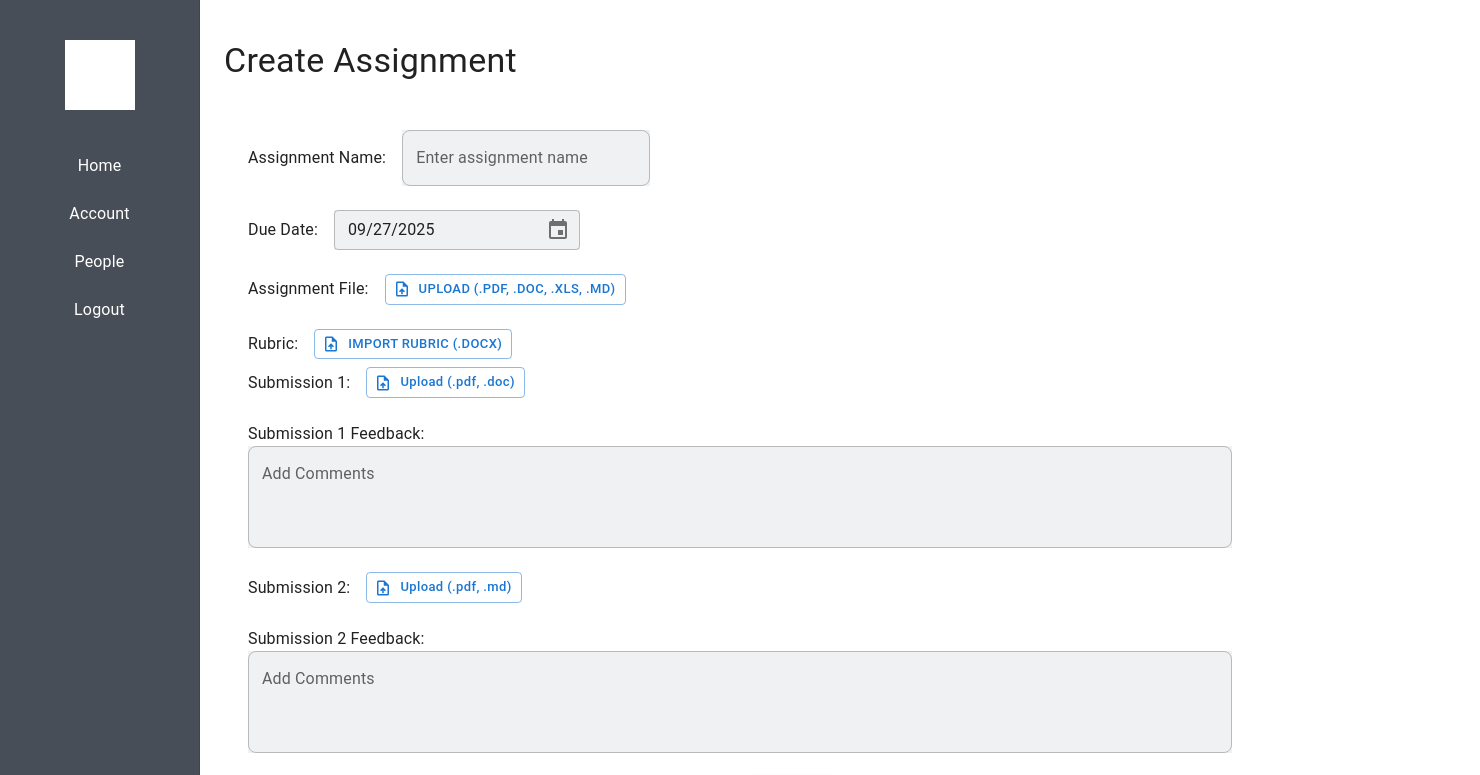
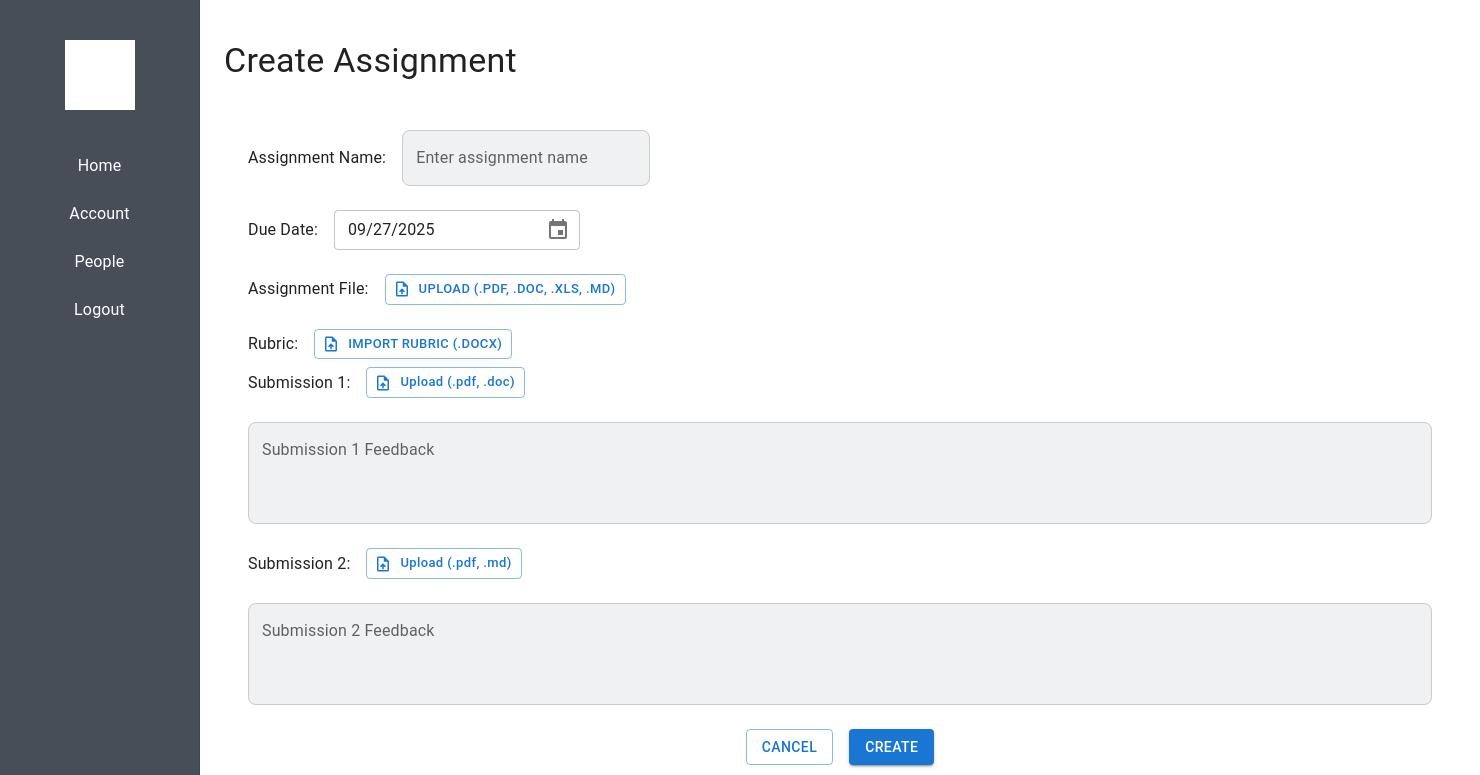
Before and after one commit to david-zhengrong-yan/Assignment-Moderation-Tool, a React (Vite) app in the folder frontend/: page /1/assignment/create in a window 1280 px wide. Shown: the top 775 px of the page, 1480 px wide, since content can reach past the window. Built offline with nearby package versions, Linux system fonts and the light colour scheme; some icons are missing.

Commit message:
create: add marking rubric for submissions

```diff
--- a/frontend/src/App.jsx
+++ b/frontend/src/App.jsx
@@ -2,7 +2,7 @@
 // import reactLogo from './assets/react.svg'
 // import viteLogo from '/vite.svg'
 import "./App.css";
-import { Route, Routes, Navigate, BrowserRouter } from "react-router";
+import { Route, Routes } from "react-router";
 import SignupPage from "./pages/SignupPage";
 import HomePage from "./pages/HomePage";
 import LoginPage from "./pages/LoginPage";
--- a/frontend/src/pages/AccountPage.jsx
+++ b/frontend/src/pages/AccountPage.jsx
@@ -1,7 +1,6 @@
 import React, { useState, useEffect } from "react";
 import { Box, Avatar, Typography, Divider, LinearProgress, Button } from "@mui/material";
 import PersonIcon from "@mui/icons-material/Person";
-import MenuBookIcon from "@mui/icons-material/MenuBook";
 import EventIcon from "@mui/icons-material/Event";
 import DoneIcon from "@mui/icons-material/Done";
 import { useNavigate, useParams } from "react-router-dom";
--- a/frontend/src/pages/CreateAssignmentPage.jsx
+++ b/frontend/src/pages/CreateAssignmentPage.jsx
@@ -1,6 +1,4 @@
 // src/pages/CreateAssignmentPage.jsx
-// Adds: DOCX rubric import + editable rubric table + submit structured rubric.
-
 import * as React from "react";
 import {
   Box,
@@ -11,31 +9,25 @@ import {
   TextField,
   Paper,
   Button,
-  IconButton,
   Chip,
-  Tooltip,
-  Stack,
+  Table,
+  TableHead,
+  TableBody,
+  TableRow,
+  TableCell,
 } from "@mui/material";
-import {
-  InfoOutlined,
-  DeleteOutline,
-  AddCircleOutline,
-  UploadFile,
-} from "@mui/icons-material";
+import { UploadFile } from "@mui/icons-material";
 import { LocalizationProvider } from "@mui/x-date-pickers/LocalizationProvider";
 import { AdapterDayjs } from "@mui/x-date-pickers/AdapterDayjs";
 import { DatePicker } from "@mui/x-date-pickers/DatePicker";
 import dayjs from "dayjs";
 import Navbar from "../components/Navbar";
-
-// NEW: rubric parser + editor
 import { parseDocxToRubric } from "../utils/rubricDocx";
 import RubricEditor from "../components/RubricEditor";
 
 const LEFT_NAV_WIDTH = 200;
 
 export default function CreateAssignmentPage() {
-  // ===== Form state =====
   const [name, setName] = React.useState("");
   const [dueDate, setDueDate] = React.useState(dayjs());
 
@@ -47,32 +39,12 @@ export default function CreateAssignmentPage() {
   const [sub1Feedback, setSub1Feedback] = React.useState("");
   const [sub2Feedback, setSub2Feedback] = React.useState("");
 
-  const [questions, setQuestions] = React.useState([
-    { id: 1, title: "Question 1", full: "", m1: "", m2: "", rule: "" },
-  ]);
-  const nextId = React.useRef(2);
+  const [submissionMarks, setSubmissionMarks] = React.useState({
+    sub1: {},
+    sub2: {},
+  });
 
-  // ===== Helpers =====
-  const addQuestion = () => {
-    setQuestions((prev) => [
-      ...prev,
-      {
-        id: nextId.current++,
-        title: `Question ${prev.length + 1}`,
-        full: "",
-        m1: "",
-        m2: "",
-        rule: "",
-      },
-    ]);
-  };
-  const updateQuestion = (id, key, value) =>
-    setQuestions((prev) =>
-      prev.map((q) => (q.id === id ? { ...q, [key]: value } : q))
-    );
-  const removeQuestion = (id) =>
-    setQuestions((prev) => prev.filter((q) => q.id !== id));
-
+  // ===== Handlers =====
   const onUpload = (setter) => (e) => {
     const files = Array.from(e.target.files || []);
     setter((prev) => [...prev, ...files]);
@@ -81,13 +53,13 @@ export default function CreateAssignmentPage() {
   const deleteFileAt = (setter) => (idx) =>
     setter((prev) => prev.filter((_, i) => i !== idx));
 
-  // ===== Rubric import (.docx) =====
   const handleImportRubric = async (e) => {
     const f = e.target.files?.[0];
     if (!f) return;
     try {
       const parsed = await parseDocxToRubric(f);
       setRubric(parsed);
+      setSubmissionMarks({ sub1: {}, sub2: {} }); // reset marks
     } catch (err) {
       console.error(err);
       alert("Failed to import rubric. Please check the document format.");
@@ -96,88 +68,84 @@ export default function CreateAssignmentPage() {
     }
   };
 
-  // ===== Validation =====
-  const hasInvalid = questions.some(
-    (q) => Number(q.m1 || 0) + Number(q.m2 || 0) > Number(q.full || 0)
-  );
+  const handleMarkChange = (sub, criterionId, value) => {
+    setSubmissionMarks((prev) => ({
+      ...prev,
+      [sub]: { ...prev[sub], [criterionId]: Number(value) },
+    }));
+  };
 
-  // ===== Actions =====
   const handleCancel = () => window.history.back();
   const handleCreate = () => {
-    if (hasInvalid) {
-      alert("❌ Error: Some questions have m1 + m2 exceeding Full Mark.");
-      return;
-    }
     const payload = {
       name,
       dueDate: dueDate?.toISOString(),
       assignmentFiles,
-      rubric, // send structured rubric (levels + criteria[maxScore/requireComment/cells])
-      questions,
+      rubric,
       submissions: [
-        { files: sub1Files, feedback: sub1Feedback },
-        { files: sub2Files, feedback: sub2Feedback },
+        { files: sub1Files, feedback: sub1Feedback, marks: submissionMarks.sub1 },
+        { files: sub2Files, feedback: sub2Feedback, marks: submissionMarks.sub2 },
       ],
     };
     console.log("Create Assignment payload:", payload);
-    // TODO: POST to your API
+    // TODO: POST to API
   };
 
-  // ===== Styling =====
   const textFieldSx = {
-    bgcolor: "#F0F1F3",
-    "& .MuiInputBase-root": { borderRadius: 2 },
+    "& .MuiInputBase-root": { borderRadius: 2, bgcolor: "#F0F1F3" },
+    "& .MuiOutlinedInput-notchedOutline": { borderColor: "#ccc" },
+    "&:hover .MuiOutlinedInput-notchedOutline": { borderColor: "#999" },
   };
 
   return (
     <LocalizationProvider dateAdapter={AdapterDayjs}>
       <CssBaseline />
       <Navbar />
-
       <Box
         component="main"
-        sx={{ ml: `${LEFT_NAV_WIDTH}px`, bgcolor: "#FFFFFF", width: "auto" }}
+        sx={{
+          ml: `${LEFT_NAV_WIDTH}px`,
+          bgcolor: "#FFFFFF",
+          minHeight: "100vh",
+          width: "100%",
+          overflowX: "hidden",
+          pb: 5,
+        }}
       >
         <Container maxWidth={false} sx={{ py: 5 }}>
           <Typography variant="h4" sx={{ mb: 3 }}>
             Create Assignment
           </Typography>
 
-          <Paper
-            elevation={0}
-            sx={{ p: 3, borderRadius: 2, bgcolor: "white", minHeight: "100vh" }}
-          >
+          <Paper elevation={0} sx={{ p: 3, borderRadius: 2, bgcolor: "#FFFFFF", width: "100%" }}>
             <Box container="true" spacing={6}>
               {/* Assignment Name */}
               <Grid container spacing={2} alignItems="center" sx={{ mb: 3 }}>
-                <Grid item xs={3}>
+                <Grid item xs={12} sm={3}>
                   <Typography>Assignment Name:</Typography>
                 </Grid>
-                <Grid item xs={9}>
+                <Grid item xs={12} sm={9}>
                   <TextField
                     label="Enter assignment name"
                     value={name}
                     onChange={(e) => setName(e.target.value)}
                     sx={textFieldSx}
+                    fullWidth
                   />
                 </Grid>
               </Grid>
 
               {/* Due Date */}
               <Grid container spacing={2} alignItems="center" sx={{ mb: 3 }}>
-                <Grid item xs={3}>
+                <Grid item xs={12} sm={3}>
                   <Typography>Due Date:</Typography>
                 </Grid>
-                <Grid item xs={9}>
+                <Grid item xs={12} sm={9}>
                   <DatePicker
                     value={dueDate}
                     onChange={setDueDate}
                     slotProps={{
-                      textField: {
-                        size: "small",
-                        sx: textFieldSx,
-                        fullWidth: true,
-                      },
+                      textField: { size: "small", sx: textFieldSx, fullWidth: true },
                     }}
                   />
                 </Grid>
@@ -185,10 +153,10 @@ export default function CreateAssignmentPage() {
 
               {/* Assignment File */}
               <Grid container spacing={2} alignItems="center" sx={{ mb: 3 }}>
-                <Grid item xs={3}>
+                <Grid item xs={12} sm={3}>
                   <Typography>Assignment File:</Typography>
                 </Grid>
-                <Grid item xs={9}>
+                <Grid item xs={12} sm={9}>
                   <Box sx={{ display: "flex", gap: 1, flexWrap: "wrap" }}>
                     {assignmentFiles.map((f, i) => (
                       <Chip
@@ -197,12 +165,7 @@ export default function CreateAssignmentPage() {
                         onDelete={() => deleteFileAt(setAssignmentFiles)(i)}
                       />
                     ))}
-                    <Button
-                      component="label"
-                      startIcon={<UploadFile />}
-                      variant="outlined"
-                      size="small"
-                    >
+                    <Button component="label" startIcon={<UploadFile />} variant="outlined" size="small">
                       Upload (.pdf, .doc, .xls, .md)
                       <input
                         hidden
@@ -218,181 +181,40 @@ export default function CreateAssignmentPage() {
 
               {/* Rubric Import + Editor */}
               <Grid container spacing={2} alignItems="center" sx={{ mb: 1 }}>
-                <Grid item xs={3}>
+                <Grid item xs={12} sm={3}>
                   <Typography>Rubric:</Typography>
                 </Grid>
-                <Grid item xs={9}>
-                  <Button
-                    component="label"
-                    startIcon={<UploadFile />}
-                    variant="outlined"
-                    size="small"
-                  >
+                <Grid item xs={12} sm={9}>
+                  <Button component="label" startIcon={<UploadFile />} variant="outlined" size="small">
                     Import rubric (.docx)
-                    <input
-                      hidden
-                      type="file"
-                      accept=".docx"
-                      onChange={handleImportRubric}
-                    />
+                    <input hidden type="file" accept=".docx" onChange={handleImportRubric} />
                   </Button>
                 </Grid>
               </Grid>
 
               {rubric?.levels?.length > 0 && (
-                <Box sx={{ mt: 2 }}>
+                <Box sx={{ mt: 2, width: "100%" }}>
                   <RubricEditor rubric={rubric} setRubric={setRubric} />
                 </Box>
               )}
 
-              {/* Questions (keep your existing section)
-              <Stack container="true" spacing={2} sx={{ mb: 2, mt: 4 }}>
-                <Box item="true" xs={12}>
-                  <Typography
-                    sx={{ display: "flex", alignItems: "center", gap: 0.5 }}
-                  >
-                    Question:
-                    <Tooltip title="Set title, full mark, band marks, and accept rate for each question.">
-                      <InfoOutlined fontSize="small" />
-                    </Tooltip>
-                  </Typography>
-                </Box>
-
-                {questions.map((q) => {
-                  const isInvalid =
-                    Number(q.m1 || 0) + Number(q.m2 || 0) > Number(q.full || 0);
-                  return (
-                    <Box
-                      key={q.id}
-                      sx={{
-                        display: "flex",
-                        alignItems: "flex-start",
-                        flexWrap: "nowrap",
-                        gap: 1,
-                      }}
-                    >
-                      <TextField
-                        size="small"
-                        placeholder="Question"
-                        value={q.title}
-                        onChange={(e) =>
-                          updateQuestion(q.id, "title", e.target.value)
-                        }
-                        sx={{ ...textFieldSx, flex: 2 }}
-                      />
-                      <TextField
-                        size="small"
-                        label="Full Mark"
-                        type="number"
-                        value={q.full}
-                        onChange={(e) =>
-                          updateQuestion(q.id, "full", e.target.value)
-                        }
-                        sx={{ ...textFieldSx, flex: 1 }}
-                        inputProps={{ min: 0 }}
-                      />
-                      <TextField
-                        size="small"
-                        label="Submission 1"
-                        type="number"
-                        value={q.m1}
-                        onChange={(e) =>
-                          updateQuestion(q.id, "m1", e.target.value)
-                        }
-                        sx={{ ...textFieldSx, flex: 1 }}
-                        inputProps={{ min: 0 }}
-                        error={isInvalid}
-                        helperText={isInvalid ? "m1 + m2 > Full" : ""}
-                      />
-                      <TextField
-                        size="small"
-                        label="Submission 2"
-                        type="number"
-                        value={q.m2}
-                        onChange={(e) =>
-                          updateQuestion(q.id, "m2", e.target.value)
-                        }
-                        sx={{ ...textFieldSx, flex: 1 }}
-                        inputProps={{ min: 0 }}
-                        error={isInvalid}
-                        helperText={isInvalid ? "m1 + m2 > Full" : ""}
-                      />
-                      <TextField
-                        size="small"
-                        label="Accept Rate"
-                        value={q.rule}
-                        onChange={(e) =>
-                          updateQuestion(q.id, "rule", e.target.value)
-                        }
-                        sx={{ ...textFieldSx, flex: 2 }}
-                      />
-                      <IconButton
-                        size="small"
-                        onClick={() => removeQuestion(q.id)}
-                      >
-                        <DeleteOutline />
-                      </IconButton>
-                    </Box>
-                  );
-                })}
-
-                {/* Totals Row */}
-              {/* <Box
-                  sx={{
-                    display: "flex",
-                    alignItems: "center",
-                    flexWrap: "nowrap",
-                    mt: 1,
-                    bgcolor: hasInvalid ? "#ffe6e6" : "#f9f9f9",
-                    p: 1,
-                    borderRadius: 1,
-                    fontWeight: "bold",
-                    color: hasInvalid ? "error.main" : "inherit",
-                  }}
-                >
-                  <Box sx={{ flex: 2 }}>Total:</Box>
-                  <Box sx={{ flex: 1, textAlign: "center" }}>
-                    {questions.reduce((s, q) => s + Number(q.full || 0), 0)}
-                  </Box>
-                  <Box sx={{ flex: 1, textAlign: "center" }}>
-                    {questions.reduce((s, q) => s + Number(q.m1 || 0), 0)}
-                  </Box>
-                  <Box sx={{ flex: 1, textAlign: "center" }}>
-                    {questions.reduce((s, q) => s + Number(q.m2 || 0), 0)}
-                  </Box>
-                  <Box sx={{ flex: 2 }}>
-                    {hasInvalid && (
-                      <Typography variant="caption" color="error">
-                        Some rows invalid
-                      </Typography>
-                    )}
-                  </Box>
-                  <Box sx={{ width: 40 }} />
-                </Box>
-
-                <Box sx={{ mb: 2 }}>
-                  <Button
-                    onClick={addQuestion}
-                    startIcon={<AddCircleOutline />}
-                    size="small"
-                  >
-                    Add Question
-                  </Button>
-                </Box>
-              </Stack>} */}
-
-              {/* Submission 1 */}
+              {/* Submissions */}
+              {["1", "2"].map((sub) => (
+                <React.Fragment key={sub}>
+                  {/* Submission Files */}
                   <Grid container spacing={2} alignItems="center" sx={{ mb: 3 }}>
-                <Grid item xs={3}>
-                  <Typography>Submission 1:</Typography>
+                    <Grid item xs={12} sm={3}>
+                      <Typography>Submission {sub}:</Typography>
                     </Grid>
-                <Grid item xs={9}>
+                    <Grid item xs={12} sm={9}>
                       <Box sx={{ display: "flex", gap: 1, flexWrap: "wrap" }}>
-                    {sub1Files.map((f, i) => (
+                        {(sub === "1" ? sub1Files : sub2Files).map((f, i) => (
                           <Chip
                             key={i}
                             label={f.name}
-                        onDelete={() => deleteFileAt(setSub1Files)(i)}
+                            onDelete={() =>
+                              deleteFileAt(sub === "1" ? setSub1Files : setSub2Files)(i)
+                            }
                             size="small"
                           />
                         ))}
@@ -403,92 +225,84 @@ export default function CreateAssignmentPage() {
                           startIcon={<UploadFile />}
                           sx={{ textTransform: "none" }}
                         >
-                      Upload (.pdf, .doc)
+                          Upload (.pdf{sub === "1" ? ", .doc" : ", .md"})
                           <input
                             hidden
                             multiple
                             type="file"
-                        accept=".pdf,.doc,.docx"
-                        onChange={onUpload(setSub1Files)}
+                            accept={sub === "1" ? ".pdf,.doc,.docx" : ".pdf,.md"}
+                            onChange={onUpload(sub === "1" ? setSub1Files : setSub2Files)}
                           />
                         </Button>
                       </Box>
                     </Grid>
                   </Grid>
 
-              {/* Submission 1 Feedback */}
-              <Stack direction="column" sx={{ mb: 3 }}>
-                <Typography>Submission 1 Feedback:</Typography>
+                  {/* Dynamic Marking Table */}
+                  {rubric?.criteria?.length > 0 && (
+                    <Box sx={{ my: 2, overflowX: "auto" }}>
+                      <Typography variant="subtitle1" sx={{ mb: 1 }}>
+                        Enter Marks for Submission {sub}
+                      </Typography>
+                      <Table sx={{ minWidth: 600 }}>
+                        <TableHead>
+                          <TableRow>
+                            <TableCell>Criterion</TableCell>
+                            {rubric.levels.map((level) => (
+                              <TableCell key={level.id} align="center">{level.name}</TableCell>
+                            ))}
+                            <TableCell align="center">Mark</TableCell>
+                          </TableRow>
+                        </TableHead>
+                        <TableBody>
+                          {rubric.criteria.map((c) => (
+                            <TableRow key={c.id}>
+                              <TableCell>{c.title}</TableCell>
+                              {rubric.levels.map((level) => (
+                                <TableCell key={level.id}></TableCell>
+                              ))}
+                              <TableCell>
+                                <TextField
+                                  size="small"
+                                  type="number"
+                                  value={submissionMarks[sub]?.[c.id] || ""}
+                                  onChange={(e) =>
+                                    handleMarkChange(sub, c.id, e.target.value)
+                                  }
+                                  inputProps={{ min: 0, max: c.maxScore }}
+                                  sx={{ width: 80 }}
+                                />
+                              </TableCell>
+                            </TableRow>
+                          ))}
+                        </TableBody>
+                      </Table>
+                    </Box>
+                  )}
+
+                  {/* Submission Feedback */}
                   <TextField
                     fullWidth
                     multiline
                     minRows={3}
-                  label="Add Comments"
-                  value={sub1Feedback}
-                  onChange={(e) => setSub1Feedback(e.target.value)}
-                  sx={textFieldSx}
+                    label={`Submission ${sub} Feedback`}
+                    value={sub === "1" ? sub1Feedback : sub2Feedback}
+                    onChange={(e) =>
+                      sub === "1"
+                        ? setSub1Feedback(e.target.value)
+                        : setSub2Feedback(e.target.value)
+                    }
+                    sx={{ ...textFieldSx, mb: 3 }}
                   />
-              </Stack>
-
-              {/* Submission 2 */}
-              <Grid container spacing={2} alignItems="center" sx={{ mb: 3 }}>
-                <Grid item xs={3}>
-                  <Typography>Submission 2:</Typography>
-                </Grid>
-                <Grid item xs={9}>
-                  <Box sx={{ display: "flex", gap: 1, flexWrap: "wrap" }}>
-                    {sub2Files.map((f, i) => (
-                      <Chip
-                        key={i}
-                        label={f.name}
-                        onDelete={() => deleteFileAt(setSub2Files)(i)}
-                        size="small"
-                      />
+                </React.Fragment>
               ))}
-                    <Button
-                      component="label"
-                      variant="outlined"
-                      size="small"
-                      startIcon={<UploadFile />}
-                      sx={{ textTransform: "none" }}
-                    >
-                      Upload (.pdf, .md)
-                      <input
-                        hidden
-                        multiple
-                        type="file"
-                        accept=".pdf,.md"
-                        onChange={onUpload(setSub2Files)}
-                      />
-                    </Button>
-                  </Box>
-                </Grid>
-              </Grid>
-
-              {/* Submission 2 Feedback */}
-              <Stack direction="column" sx={{ mb: 3 }}>
-                <Typography>Submission 2 Feedback:</Typography>
-                <TextField
-                  fullWidth
-                  multiline
-                  minRows={3}
-                  label="Add Comments"
-                  value={sub2Feedback}
-                  onChange={(e) => setSub2Feedback(e.target.value)}
-                  sx={textFieldSx}
-                />
-              </Stack>
 
               {/* Footer */}
               <Box sx={{ display: "flex", justifyContent: "center", gap: 2 }}>
                 <Button variant="outlined" onClick={handleCancel}>
                   Cancel
                 </Button>
-                <Button
-                  variant="contained"
-                  onClick={handleCreate}
-                  disabled={hasInvalid}
-                >
+                <Button variant="contained" onClick={handleCreate}>
                   Create
                 </Button>
               </Box>
```
Also changed, not shown: 2 other files (tests, documents, lock files or other folders). Lines whose indentation alone changed are shown as unchanged.
